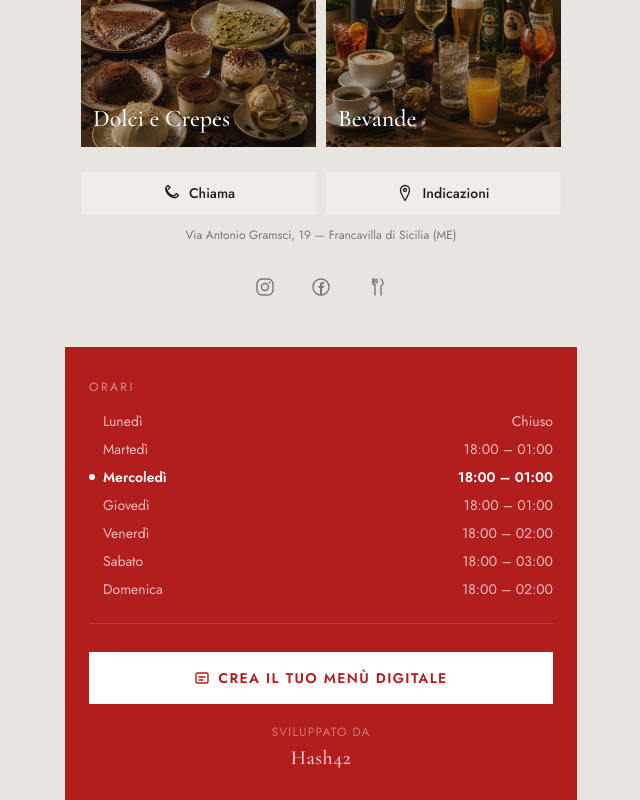
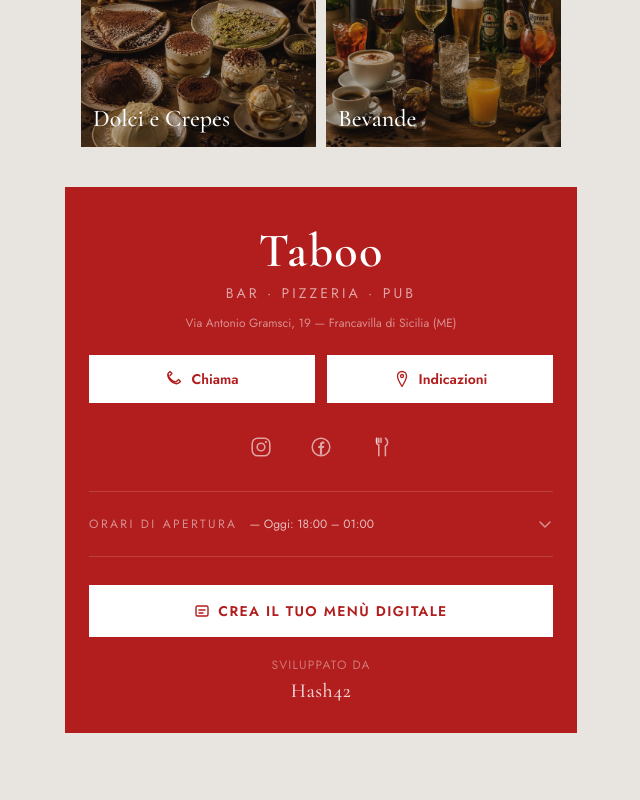
Before and after one commit to al3xf3r/taboo-manji, a Next.js app: page / in a window 1280 px wide. Shown: the part 770-1570 px from the top of the page, without its empty margins (319-959 px from the left). After the commit the page ends 1503 px from the top, so only its background shows below. Built offline with nearby package versions, Linux system fonts and the light colour scheme.

Commit message:
Update HomeView.tsx

```diff
--- a/src/components/HomeView.tsx
+++ b/src/components/HomeView.tsx
@@ -2,6 +2,7 @@
 
 import Image from "next/image";
 import FadeImage from "./FadeImage";
+import { useState } from "react";
 import { categories, restaurantInfo, getCategoryName, Lang } from "@/data/menu";
 
 interface HomeViewProps {
@@ -11,31 +12,21 @@ interface HomeViewProps {
 
 const phoneIcon = (
   <svg width="18" height="18" viewBox="0 0 18 18" fill="none" aria-hidden="true">
-    <path
-      d="M3 3.5C3 3.5 3 6.5 5.5 9C8 11.5 11 12 11 12L13.5 9.5L15.5 11.5C15.5 11.5 13 14.5 10 13.5C7 12.5 4 9.5 3 6.5C2 3.5 5 1.5 5 1.5L7 3.5L5 5.5"
-      stroke="currentColor"
-      strokeWidth="1.3"
-      strokeLinecap="round"
-      strokeLinejoin="round"
-    />
+    <path d="M3 3.5C3 3.5 3 6.5 5.5 9C8 11.5 11 12 11 12L13.5 9.5L15.5 11.5C15.5 11.5 13 14.5 10 13.5C7 12.5 4 9.5 3 6.5C2 3.5 5 1.5 5 1.5L7 3.5L5 5.5"
+      stroke="currentColor" strokeWidth="1.3" strokeLinecap="round" strokeLinejoin="round"/>
   </svg>
 );
 
 const mapPinIcon = (
   <svg width="18" height="18" viewBox="0 0 18 18" fill="none" aria-hidden="true">
-    <path
-      d="M9 1.5C6.515 1.5 4.5 3.515 4.5 6C4.5 9.375 9 16.5 9 16.5C9 16.5 13.5 9.375 13.5 6C13.5 3.515 11.485 1.5 9 1.5Z"
-      stroke="currentColor"
-      strokeWidth="1.3"
-      strokeLinecap="round"
-      strokeLinejoin="round"
-    />
+    <path d="M9 1.5C6.515 1.5 4.5 3.515 4.5 6C4.5 9.375 9 16.5 9 16.5C9 16.5 13.5 9.375 13.5 6C13.5 3.515 11.485 1.5 9 1.5Z"
+      stroke="currentColor" strokeWidth="1.3" strokeLinecap="round" strokeLinejoin="round"/>
     <circle cx="9" cy="6" r="1.5" stroke="currentColor" strokeWidth="1.3"/>
   </svg>
 );
 
 const instagramIcon = (
-  <svg width="20" height="20" viewBox="0 0 20 20" fill="none" aria-hidden="true">
+  <svg width="22" height="22" viewBox="0 0 20 20" fill="none" aria-hidden="true">
     <rect x="2" y="2" width="16" height="16" rx="5" stroke="currentColor" strokeWidth="1.4"/>
     <circle cx="10" cy="10" r="3.5" stroke="currentColor" strokeWidth="1.4"/>
     <circle cx="14.5" cy="5.5" r="1" fill="currentColor"/>
@@ -43,46 +34,57 @@ const instagramIcon = (
 );
 
 const facebookIcon = (
-  <svg width="20" height="20" viewBox="0 0 20 20" fill="none" aria-hidden="true">
+  <svg width="22" height="22" viewBox="0 0 20 20" fill="none" aria-hidden="true">
     <circle cx="10" cy="10" r="8" stroke="currentColor" strokeWidth="1.4"/>
     <path d="M11.5 7H13V5h-1.5C10.12 5 9 6.12 9 7.5V9H7.5v2H9v6h2v-6h1.5L13 9h-2V7.5c0-.276.224-.5.5-.5z" fill="currentColor"/>
   </svg>
 );
 
 const theforkIcon = (
-  <svg width="20" height="20" viewBox="0 0 20 20" fill="none" aria-hidden="true">
+  <svg width="22" height="22" viewBox="0 0 20 20" fill="none" aria-hidden="true">
     <path d="M6 2v4c0 1.1.9 2 2 2v10" stroke="currentColor" strokeWidth="1.4" strokeLinecap="round"/>
     <path d="M6 2v4M8 2v4M10 2v4" stroke="currentColor" strokeWidth="1.4" strokeLinecap="round"/>
     <path d="M14 2c0 0 2 1.5 2 4s-2 3-2 3v9" stroke="currentColor" strokeWidth="1.4" strokeLinecap="round" strokeLinejoin="round"/>
   </svg>
 );
 
+const chevronIcon = (open: boolean) => (
+  <svg
+    width="16" height="16" viewBox="0 0 16 16" fill="none" aria-hidden="true"
+    style={{ transition: "transform 0.3s ease", transform: open ? "rotate(180deg)" : "rotate(0deg)" }}
+  >
+    <path d="M3 6l5 5 5-5" stroke="currentColor" strokeWidth="1.5" strokeLinecap="round" strokeLinejoin="round"/>
+  </svg>
+);
+
 export default function HomeView({ lang, onSelectCategory }: HomeViewProps) {
   const info = restaurantInfo;
+  const [orariOpen, setOrariOpen] = useState(false);
+
   const labels = {
     cta: lang === "it" ? "Chiama" : "Call",
     directions: lang === "it" ? "Indicazioni" : "Directions",
-    reserve: lang === "it" ? "Prenota" : "Book",
     poweredBy: lang === "it" ? "Sviluppato da" : "Powered by",
     manji: lang === "it" ? "Crea il tuo menù digitale" : "Create your digital menu",
-    orari: lang === "it" ? "Orari" : "Hours",
+    orari: lang === "it" ? "Orari di apertura" : "Opening hours",
     chiuso: lang === "it" ? "Chiuso" : "Closed",
+    oggi: lang === "it" ? "Oggi" : "Today",
   };
 
   const orari = [
-    { day: lang === "it" ? "Lunedì" : "Monday",    hours: null },
-    { day: lang === "it" ? "Martedì" : "Tuesday",  hours: "18:00 – 01:00" },
-    { day: lang === "it" ? "Mercoledì" : "Wednesday", hours: "18:00 – 01:00" },
-    { day: lang === "it" ? "Giovedì" : "Thursday", hours: "18:00 – 01:00" },
-    { day: lang === "it" ? "Venerdì" : "Friday",   hours: "18:00 – 02:00" },
-    { day: lang === "it" ? "Sabato" : "Saturday",  hours: "18:00 – 03:00" },
-    { day: lang === "it" ? "Domenica" : "Sunday",  hours: "18:00 – 02:00" },
+    { day: lang === "it" ? "Lunedì"    : "Monday",    hours: null },
+    { day: lang === "it" ? "Martedì"   : "Tuesday",   hours: "18:00 – 01:00" },
+    { day: lang === "it" ? "Mercoledì" : "Wednesday",  hours: "18:00 – 01:00" },
+    { day: lang === "it" ? "Giovedì"   : "Thursday",  hours: "18:00 – 01:00" },
+    { day: lang === "it" ? "Venerdì"   : "Friday",    hours: "18:00 – 02:00" },
+    { day: lang === "it" ? "Sabato"    : "Saturday",  hours: "18:00 – 03:00" },
+    { day: lang === "it" ? "Domenica"  : "Sunday",    hours: "18:00 – 02:00" },
   ];
 
-  // Determine today
-  const todayIndex = new Date().getDay(); // 0=Sun, 1=Mon ...
-  const orariIndex = [6, 0, 1, 2, 3, 4, 5]; // map JS day → orari array index
+  const todayIndex = new Date().getDay(); // 0=Sun
+  const orariIndex = [6, 0, 1, 2, 3, 4, 5];
   const todayOrariIdx = orariIndex[todayIndex];
+  const todayRow = orari[todayOrariIdx];
 
   return (
     <main className="max-w-lg mx-auto">
@@ -107,20 +109,15 @@ export default function HomeView({ lang, onSelectCategory }: HomeViewProps) {
               className="category-card group"
               aria-label={getCategoryName(cat, lang)}
             >
-              {/* Image */}
               <FadeImage
                 src={cat.image}
                 alt={getCategoryName(cat, lang)}
                 fill
                 sizes="(max-width: 512px) 50vw, 256px"
                 className="card-image"
-                onError={(e) => {
-                  (e.target as HTMLImageElement).style.display = "none";
-                }}
+                onError={(e) => { (e.target as HTMLImageElement).style.display = "none"; }}
               />
-              {/* Overlay */}
               <div className="card-overlay" />
-              {/* Label */}
               <div className="absolute inset-0 flex items-end p-3">
                 <span className="font-display text-white text-xl sm:text-2xl font-medium leading-tight drop-shadow-sm">
                   {getCategoryName(cat, lang)}
@@ -131,11 +128,27 @@ export default function HomeView({ lang, onSelectCategory }: HomeViewProps) {
         </div>
       </section>
 
-      {/* Quick actions */}
-      <section className="px-4 mt-6 flex gap-2">
+      {/* ── RED FOOTER ── */}
+      <footer className="mt-10 bg-accent text-white">
+
+        {/* Identity block */}
+        <div className="px-6 pt-10 pb-6 text-center">
+          <p className="font-display text-5xl font-semibold tracking-wide text-white leading-none">
+            {info.name}
+          </p>
+          <p className="font-body text-sm tracking-[0.22em] uppercase text-white/60 mt-2">
+            {info.tagline_it}
+          </p>
+          <p className="font-body text-xs text-white/50 mt-3">
+            {info.address} — {info.city}
+          </p>
+        </div>
+
+        {/* CTA buttons */}
+        <div className="px-6 pb-6 flex gap-3">
           <a
             href={`tel:${info.phone}`}
-          className="flex-1 flex items-center justify-center gap-2 h-11 border border-ink/12 bg-bg-card font-body text-sm font-medium text-ink hover:text-accent hover:border-accent/30 transition-colors"
+            className="flex-1 flex items-center justify-center gap-2 h-12 bg-white text-accent font-body text-sm font-semibold transition-all duration-200 hover:bg-white/90 active:scale-95"
             aria-label={labels.cta}
           >
             {phoneIcon}
@@ -145,56 +158,73 @@ export default function HomeView({ lang, onSelectCategory }: HomeViewProps) {
             href={info.mapsUrl}
             target="_blank"
             rel="noopener noreferrer"
-          className="flex-1 flex items-center justify-center gap-2 h-11 border border-ink/12 bg-bg-card font-body text-sm font-medium text-ink hover:text-accent hover:border-accent/30 transition-colors"
+            className="flex-1 flex items-center justify-center gap-2 h-12 bg-white text-accent font-body text-sm font-semibold transition-all duration-200 hover:bg-white/90 active:scale-95"
             aria-label={labels.directions}
           >
             {mapPinIcon}
             <span>{labels.directions}</span>
           </a>
-      </section>
-
-      {/* Address */}
-      <div className="px-4 mt-3">
-        <p className="font-body text-xs text-muted text-center">
-          {info.address} — {info.city}
-        </p>
         </div>
 
-      {/* Social links */}
-      <section className="px-4 mt-6 flex items-center justify-center gap-4">
+        {/* Social */}
+        <div className="px-6 pb-6 flex items-center justify-center gap-5">
           <a href={info.instagramUrl} target="_blank" rel="noopener noreferrer"
-          className="w-10 h-10 flex items-center justify-center text-muted hover:text-accent transition-colors"
+            className="w-10 h-10 flex items-center justify-center text-white/60 hover:text-white transition-colors"
             aria-label="Instagram">{instagramIcon}</a>
           <a href={info.facebookUrl} target="_blank" rel="noopener noreferrer"
-          className="w-10 h-10 flex items-center justify-center text-muted hover:text-accent transition-colors"
+            className="w-10 h-10 flex items-center justify-center text-white/60 hover:text-white transition-colors"
             aria-label="Facebook">{facebookIcon}</a>
           <a href={info.theforkUrl} target="_blank" rel="noopener noreferrer"
-          className="w-10 h-10 flex items-center justify-center text-muted hover:text-accent transition-colors"
+            className="w-10 h-10 flex items-center justify-center text-white/60 hover:text-white transition-colors"
             aria-label="TheFork">{theforkIcon}</a>
-      </section>
+        </div>
 
-      {/* ── RED FOOTER ── */}
-      <footer className="mt-10 bg-accent text-white">
-        {/* Orari */}
-        <div className="px-6 pt-8 pb-6">
-          <p className="font-body text-xs tracking-[0.2em] uppercase text-white/50 mb-4">
+        {/* Divider */}
+        <div className="mx-6 h-px bg-white/15" />
+
+        {/* Orari accordion */}
+        <div className="mx-6 my-5">
+          <button
+            onClick={() => setOrariOpen((o) => !o)}
+            className="w-full flex items-center justify-between py-1 group"
+            aria-expanded={orariOpen}
+          >
+            <div className="flex items-center gap-3">
+              <span className="font-body text-xs tracking-[0.2em] uppercase text-white/50 group-hover:text-white/80 transition-colors">
                 {labels.orari}
-          </p>
-          <div className="space-y-2">
+              </span>
+              {/* Today's hours preview when closed */}
+              {!orariOpen && (
+                <span className="font-body text-xs text-white/70">
+                  — {lang === "it" ? "Oggi" : "Today"}: {todayRow.hours ?? labels.chiuso}
+                </span>
+              )}
+            </div>
+            <span className="text-white/50 group-hover:text-white/80 transition-colors">
+              {chevronIcon(orariOpen)}
+            </span>
+          </button>
+
+          {/* Accordion body */}
+          <div
+            style={{
+              maxHeight: orariOpen ? "300px" : "0",
+              overflow: "hidden",
+              transition: "max-height 0.35s ease",
+            }}
+          >
+            <div className="pt-3 pb-1 space-y-2">
               {orari.map((row, i) => {
                 const isToday = i === todayOrariIdx;
                 return (
                   <div
                     key={row.day}
                     className={`flex justify-between items-center font-body text-sm ${
-                    isToday ? "text-white font-semibold" : "text-white/70"
+                      isToday ? "text-white font-semibold" : "text-white/60"
                     }`}
                   >
                     <span className="flex items-center gap-2">
-                    {isToday && (
-                      <span className="inline-block w-1.5 h-1.5 rounded-full bg-white shrink-0" />
-                    )}
-                    {!isToday && <span className="inline-block w-1.5 h-1.5 shrink-0" />}
+                      <span className={`inline-block w-1.5 h-1.5 rounded-full shrink-0 ${isToday ? "bg-white" : "bg-transparent"}`} />
                       {row.day}
                     </span>
                     <span>{row.hours ?? labels.chiuso}</span>
@@ -203,11 +233,12 @@ export default function HomeView({ lang, onSelectCategory }: HomeViewProps) {
               })}
             </div>
           </div>
+        </div>
 
         {/* Divider */}
         <div className="mx-6 h-px bg-white/15" />
 
-        {/* MANJI CTA */}
+        {/* MANJI CTA + credit */}
         <div className="px-6 py-7 flex flex-col items-center gap-5">
           <a
             href="https://manji.hash42.xyz"
@@ -222,7 +253,6 @@ export default function HomeView({ lang, onSelectCategory }: HomeViewProps) {
             <span>{labels.manji}</span>
           </a>
 
-          {/* Credit */}
           <div className="text-center">
             <p className="font-body text-xs text-white/40 tracking-widest uppercase mb-1">
               {labels.poweredBy}
@@ -237,6 +267,7 @@ export default function HomeView({ lang, onSelectCategory }: HomeViewProps) {
             </a>
           </div>
         </div>
+
       </footer>
     </main>
   );
```
Lines whose indentation alone changed are shown as unchanged.
